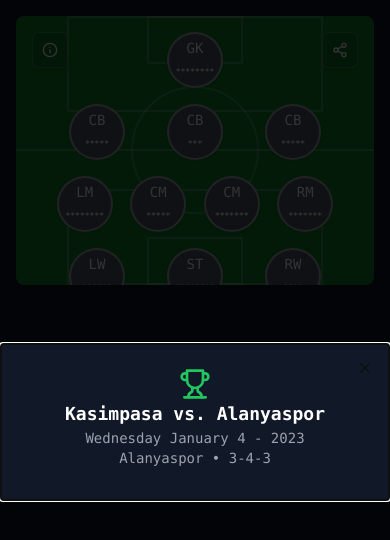
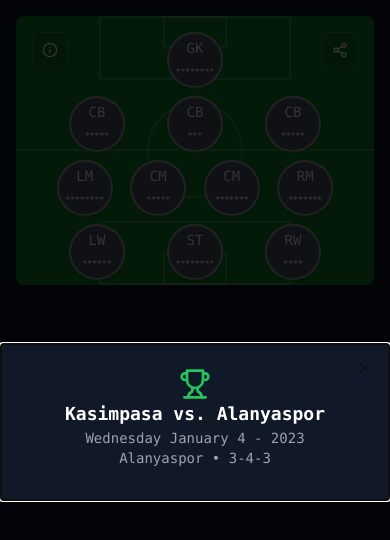
Before and after one commit to otaliptus/missing-eleven-tr, a Next.js app: page / in a window 390 px wide. Shown: the top 540 px of the page. Built offline with nearby package versions, Linux system fonts and the light colour scheme.

Commit message:
Some screen fixes

```diff
--- a/app/page.tsx
+++ b/app/page.tsx
@@ -38,7 +38,7 @@ export default async function Home() {
   const players = assignPositions(gameData.formation, gameData.lineup)
 
   return (
-    <main className="min-h-screen bg-gray-900 text-white p-4">
+    <main className="min-h-screen bg-gray-900 text-white p-4 sm:p-6">
       <div className="relative">
         <MatchInfo
           game={gameData.game}
--- a/components/formation.tsx
+++ b/components/formation.tsx
@@ -156,27 +156,26 @@ export function Formation({ formation, players }: FormationProps) {
     };
 
   return (
-    <div className="relative mx-auto aspect-[4/3] w-full max-w-4xl overflow-hidden rounded-lg bg-[#0f8028] p-4">
+    <div className="relative mx-auto aspect-[4/3] w-full max-w-4xl overflow-hidden rounded-lg bg-[#0f8028] p-4 sm:p-6">
       {/* Pitch Markings */}
       <div className="absolute inset-0 z-0">
         {/* Center Circle */}
-        <div className="absolute left-1/2 top-1/2 h-32 w-32 -translate-x-1/2 -translate-y-1/2 rounded-full border-2 border-white/20" />
+        <div className="absolute left-1/2 top-1/2 h-24 w-24 sm:h-32 sm:w-32 -translate-x-1/2 -translate-y-1/2 rounded-full border-2 border-white/20" />
         {/* Center Line */}
         <div className="absolute left-0 top-1/2 h-0.5 w-full -translate-y-1/2 bg-white/20" />
         {/* Penalty Areas */}
-        <div className="absolute left-1/2 top-0 h-24 w-64 -translate-x-1/2 border-2 border-white/20" />
-        <div className="absolute bottom-0 left-1/2 h-24 w-64 -translate-x-1/2 border-2 border-white/20" />
+        <div className="absolute left-1/2 top-0 h-16 w-48 sm:h-24 sm:w-64 -translate-x-1/2 border-2 border-white/20" />
+        <div className="absolute bottom-0 left-1/2 h-16 w-48 sm:h-24 sm:w-64 -translate-x-1/2 border-2 border-white/20" />
         {/* Goal Areas */}
-        <div className="absolute left-1/2 top-0 h-12 w-24 -translate-x-1/2 border-2 border-white/20" />
-        <div className="absolute bottom-0 left-1/2 h-12 w-24 -translate-x-1/2 border-2 border-white/20" />
+        <div className="absolute left-1/2 top-0 h-8 w-16 sm:h-12 sm:w-24 -translate-x-1/2 border-2 border-white/20" />
+        <div className="absolute bottom-0 left-1/2 h-8 w-16 sm:h-12 sm:w-24 -translate-x-1/2 border-2 border-white/20" />
       </div>
-
       {/* Players Grid */}
       <div
         className="relative z-10 grid h-full"
         style={{
           gridTemplateRows: `repeat(${formationRows.length}, 1fr)`,
-          gap: "1rem"
+          gap: "0.5rem"
         }}
       >
         {formationRows.map((_, rowIndex) => (
--- a/components/match-info.tsx
+++ b/components/match-info.tsx
@@ -35,7 +35,7 @@ export function MatchInfo({ game, team, formation }: MatchInfoProps) {
       <Button
         variant="outline"
         size="icon"
-        className="absolute top-4 left-4 z-50 flex gap-2 bg-green-800/50 hover:bg-green-700/50 text-white border-white/20"
+        className="absolute top-4 left-4 z-50 flex gap-2 bg-green-800/50 hover:bg-green-700/50 text-white border-white/20 p-1 sm:p-0"
         onClick={() => setShowModal(true)}
       >
         <Info className="h-4 w-4" />
```
